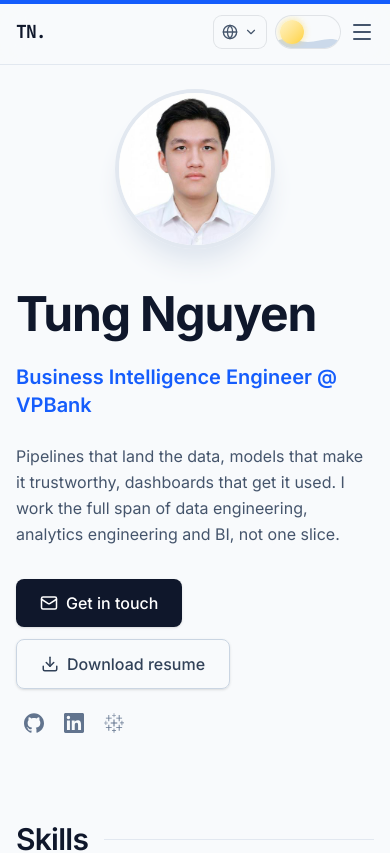
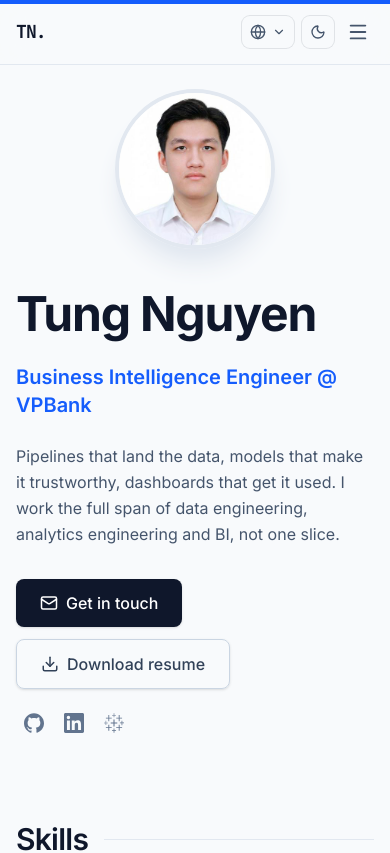
Before and after one commit to TungNamNguyen/personal-portfolio, a React (Vite) app: page / in a window 390 px wide. Shown: the top 853 px of the page. Built offline with nearby package versions, Linux system fonts and the light colour scheme.

Commit message:
fix: center header nav, move breakpoint to lg, quiet theme toggle

```diff
--- a/src/components/Header.tsx
+++ b/src/components/Header.tsx
@@ -79,16 +79,30 @@ export default function Header() {
 
   return (
     <header className="sticky top-0 z-50 bg-slate-50/80 dark:bg-slate-900/80 backdrop-blur-md border-b border-slate-200 dark:border-slate-700 transition-colors duration-300">
-      <div className="max-w-5xl mx-auto px-4 sm:px-6 py-4 flex justify-between items-center">
+      {/*
+        Three zones on one grid rather than two on a flex row. The outer columns
+        are equal, so the nav sits on the page's centre line instead of being
+        shoved against the controls with a void where the short logo leaves off.
+        With the nav hidden its column collapses and the same grid still holds
+        the logo left and the controls right — provided each zone names its own
+        column, since auto-placement would otherwise slide the controls into the
+        middle track the moment the nav stops rendering.
+      */}
+      <div className="max-w-5xl mx-auto grid grid-cols-[1fr_auto_1fr] items-center gap-4 px-4 sm:px-6 py-4">
         <a
           href="#about"
-          className={`flex items-center gap-2 font-mono font-bold text-lg tracking-tighter text-slate-900 dark:text-white ${linkClass}`}
+          className={`col-start-1 justify-self-start flex items-center gap-2 font-mono font-bold text-lg tracking-tighter text-slate-900 dark:text-white ${linkClass}`}
         >
           <span>TN.</span>
         </a>
 
-        {/* Desktop Nav */}
-        <nav className="hidden md:flex items-center gap-5 text-sm font-medium text-slate-600 dark:text-slate-400">
+        {/*
+          Held back to `lg`. At `md` the six links, the language control and the
+          theme control together overrun the container: in English the theme
+          switch was clipped by the right edge, and in Vietnamese every label
+          broke onto a second line.
+        */}
+        <nav className="col-start-2 hidden lg:flex items-center gap-5 text-sm font-medium text-slate-600 dark:text-slate-400">
           {NAV_ITEMS.map((item) => (
             <a
               key={item.id}
@@ -103,24 +117,21 @@ export default function Header() {
               {t(item.label)}
             </a>
           ))}
-          <div className="h-4 w-px bg-slate-200 dark:bg-slate-700 mx-1"></div>
-          <LanguageToggle />
-          <ThemeToggle />
         </nav>
 
-        {/* Mobile Menu Toggle */}
-        <div className="flex items-center gap-2.5 md:hidden">
+        {/* One cluster for both breakpoints — only the menu button comes and goes. */}
+        <div className="col-start-3 justify-self-end flex items-center gap-2">
           <LanguageToggle />
           <ThemeToggle />
           <button
             ref={toggleButtonRef}
             onClick={() => setIsMobileMenuOpen((open) => !open)}
-            className={`text-slate-600 dark:text-slate-400 ${linkClass}`}
+            className={`lg:hidden flex h-8 w-8 items-center justify-center text-slate-600 dark:text-slate-400 ${linkClass}`}
             aria-label={isMobileMenuOpen ? ui.closeMenu : ui.openMenu}
             aria-expanded={isMobileMenuOpen}
             aria-controls="mobile-nav"
           >
-            {isMobileMenuOpen ? <X size={24} /> : <Menu size={24} />}
+            {isMobileMenuOpen ? <X size={22} /> : <Menu size={22} />}
           </button>
         </div>
       </div>
@@ -135,7 +146,7 @@ export default function Header() {
             animate={{ height: "auto", opacity: 1 }}
             exit={{ height: 0, opacity: 0 }}
             transition={reduceMotion ? { duration: 0 } : undefined}
-            className="md:hidden overflow-hidden bg-slate-50 dark:bg-slate-900 border-b border-slate-200 dark:border-slate-700"
+            className="lg:hidden overflow-hidden bg-slate-50 dark:bg-slate-900 border-b border-slate-200 dark:border-slate-700"
           >
             <nav className="flex flex-col px-4 sm:px-6 py-4 space-y-4 text-sm font-medium text-slate-600 dark:text-slate-400">
               {NAV_ITEMS.map((item) => (
--- a/src/components/ThemeToggle.tsx
+++ b/src/components/ThemeToggle.tsx
@@ -1,4 +1,5 @@
 import { useState } from "react";
+import { Moon, Sun } from "lucide-react";
 import { motion, useReducedMotion } from "motion/react";
 import { useLang } from "../i18n";
 
@@ -9,22 +10,18 @@ function getInitialTheme() {
 }
 
 /*
-  The switch holds a landscape rather than a pair of icons, so the two states
-  read as times of day instead of as an abstract on/off.
+  This used to be a 64x32 pill holding a small day/night landscape — sky, ground
+  and a sun that slid across to a moon. It was the only illustration on the page,
+  and it sat in the sticky header next to the language control, so the two read
+  as mismatched: one utility drawn as a picture, one drawn as a control. Colour
+  in the header now belongs to the active nav link alone.
 
-  It is deliberately quiet. This is the only illustration on an otherwise flat,
-  slate-and-blue page, and it lives in a sticky header — a loud version wins a
-  competition for attention that a utility control should not enter. So: no
-  clouds, no trees, no saturated greens. Just sky, ground and the one body of
-  light, in hues taken from the page's own palette.
-
-  Both scenes are drawn on the same 72x36 grid and cross-faded, which keeps the
-  horizon from jumping as they swap.
+  What replaced it borrows the language control's shape exactly — same height,
+  same corner, same hairline ring, same hover — so the pair reads as one set. The
+  icon names the mode you are one click away from, which is the convention an
+  icon button carries; the switch role and aria-checked state the mode you are
+  actually in, so nothing is left to inference.
 */
-function Star({ x, y, r, o }: { x: number; y: number; r: number; o: number }) {
-  return <circle cx={x} cy={y} r={r} fill="#E2E8F0" opacity={o} />;
-}
-
 export default function ThemeToggle() {
   const [isDark, setIsDark] = useState(getInitialTheme);
   const reduceMotion = useReducedMotion();
@@ -37,10 +34,7 @@ export default function ThemeToggle() {
     localStorage.setItem("theme", newDark ? "dark" : "light");
   };
 
-  const slide = reduceMotion
-    ? { duration: 0 }
-    : { type: "spring" as const, stiffness: 420, damping: 34 };
-  const fade = { duration: reduceMotion ? 0 : 0.35 };
+  const Icon = isDark ? Sun : Moon;
 
   return (
     <button
@@ -48,71 +42,21 @@ export default function ThemeToggle() {
       role="switch"
       aria-checked={isDark}
       aria-label={ui.darkMode}
-      className="relative h-8 w-16 shrink-0 overflow-hidden rounded-full ring-1 ring-slate-900/10 transition-shadow hover:shadow-sm focus:outline-none focus-visible:ring-2 focus-visible:ring-blue-500 focus-visible:ring-offset-2 dark:ring-white/15 dark:focus-visible:ring-offset-slate-900"
+      className="flex h-8 w-8 shrink-0 items-center justify-center rounded-lg text-slate-600 ring-1 ring-slate-900/10 transition-colors hover:bg-slate-100 hover:text-slate-900 focus:outline-none focus-visible:ring-2 focus-visible:ring-blue-500 focus-visible:ring-offset-2 dark:text-slate-300 dark:ring-white/15 dark:hover:bg-slate-800 dark:hover:text-white dark:focus-visible:ring-offset-slate-900"
     >
-      {/* Daytime: a pale sky over a soft rise, both drawn from the site's blues. */}
-      <motion.svg
-        aria-hidden="true"
-        viewBox="0 0 64 32"
-        animate={{ opacity: isDark ? 0 : 1 }}
-        transition={fade}
-        className="absolute inset-0 h-full w-full"
+      {/*
+        Keyed on the mode, so React swaps the element and the entrance replays.
+        No exit half is wanted here — one icon leaving as another arrives reads
+        as a stutter on a control this small.
+      */}
+      <motion.span
+        key={isDark ? "sun" : "moon"}
+        initial={reduceMotion ? false : { opacity: 0, rotate: -90, scale: 0.5 }}
+        animate={{ opacity: 1, rotate: 0, scale: 1 }}
+        transition={{ duration: reduceMotion ? 0 : 0.2, ease: "easeOut" }}
+        className="flex"
       >
-        <defs>
-          <linearGradient id="tt-sky-day" x1="0" y1="0" x2="0" y2="1">
-            <stop offset="0" stopColor="#BFDBFE" />
-            <stop offset="1" stopColor="#E8F1FB" />
-          </linearGradient>
-        </defs>
-        <rect width="64" height="32" fill="url(#tt-sky-day)" />
-        <path d="M0 25c11-5 22 1 32 1s21-6 32-1v7H0Z" fill="#CBD9EA" />
-      </motion.svg>
-
-      {/* Night: the same rise, with the page's slate on top and a low afterglow. */}
-      <motion.svg
-        aria-hidden="true"
-        viewBox="0 0 64 32"
-        animate={{ opacity: isDark ? 1 : 0 }}
-        transition={fade}
-        className="absolute inset-0 h-full w-full"
-      >
-        <defs>
-          <linearGradient id="tt-sky-night" x1="0" y1="0" x2="0" y2="1">
-            <stop offset="0" stopColor="#0B1120" />
-            <stop offset="1" stopColor="#2A3357" />
-          </linearGradient>
-        </defs>
-        <rect width="64" height="32" fill="url(#tt-sky-night)" />
-
-        <Star x={8} y={8} r={0.6} o={0.8} />
-        <Star x={16} y={5} r={0.45} o={0.55} />
-        <Star x={13} y={14} r={0.4} o={0.45} />
-        <Star x={23} y={9} r={0.5} o={0.65} />
-
-        <path d="M0 25c11-5 22 1 32 1s21-6 32-1v7H0Z" fill="#111A2E" />
-      </motion.svg>
-
-      {/* Sun / moon. Travels 4 -> 36 across the 64px pill. */}
-      <motion.span
-        aria-hidden="true"
-        animate={{ x: isDark ? 36 : 4 }}
-        transition={slide}
-        className="absolute left-0 top-1 h-6 w-6"
-      >
-        <motion.span
-          animate={{ opacity: isDark ? 0 : 1 }}
-          transition={fade}
-          className="absolute inset-0 rounded-full bg-gradient-to-br from-amber-100 to-amber-300 shadow-[0_0_6px_1px_rgba(252,211,77,0.45)]"
-        />
-        <motion.span
-          animate={{ opacity: isDark ? 1 : 0 }}
-          transition={fade}
-          className="absolute inset-0 rounded-full bg-gradient-to-br from-slate-100 to-slate-300 shadow-[0_0_6px_1px_rgba(203,213,225,0.35)]"
-        >
-          {/* Offset and unequal on purpose: a symmetric pair reads as eyes. */}
-          <span className="absolute left-1.5 top-1.5 h-[5px] w-[5px] rounded-full bg-slate-400/40" />
-          <span className="absolute bottom-1.5 right-2 h-[3px] w-[3px] rounded-full bg-slate-400/30" />
-        </motion.span>
+        <Icon size={16} aria-hidden="true" />
       </motion.span>
     </button>
   );
```
